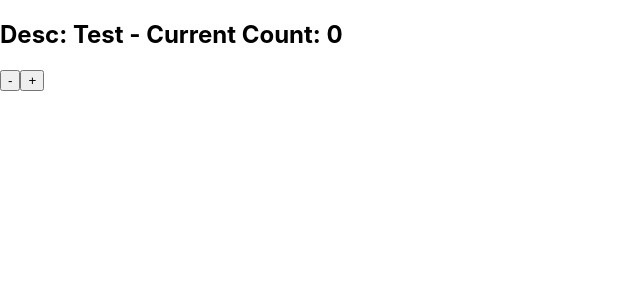
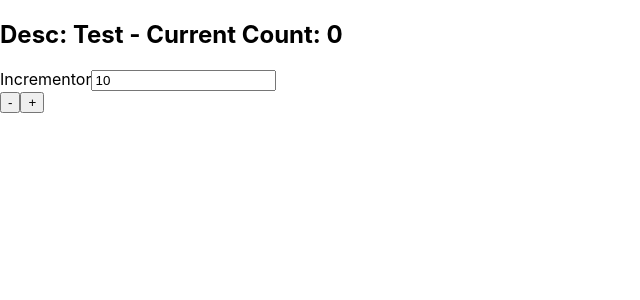
Before and after one commit to suntunz/next-ts-jest-react-testing-library-storybook, a Next.js app: page / in a window 1280 px wide. Shown: the top 300 px of the page, without its empty margins (0-640 px from the left). Built offline with nearby package versions, Linux system fonts and the light colour scheme.

Commit message:
fix testing coverage code

```diff
--- a/src/components/atoms/Counter/Counter.tsx
+++ b/src/components/atoms/Counter/Counter.tsx
@@ -6,14 +6,37 @@ interface CounterProps {
 }
 
 const Counter = ({ description, defaultCount }: CounterProps) => {
-  const [count, setCount] = useState(defaultCount)
+  const [count, setCount] = useState<number>(defaultCount)
+  const [incrementor, setIncrementor] = useState<number>(10)
+
+  const handlerSetCount = () => {
+    const newStateCount = count - incrementor
+    setCount(newStateCount < 0 ? 0 : newStateCount)
+  }
+
+  const handlerSetIncrementor = (value: string) => {
+    const parseIntValue = parseInt(value, 10)
+    setIncrementor(parseIntValue || 0)
+  }
 
   return (
     <div>
       <h2>Desc: {description} - Current Count: {count}</h2>
 
-      <button type="button" onClick={() => setCount(count - 1)}> - </button>
-      <button type="button" onClick={() => setCount(count + 1)}> + </button>
+      <div>
+        <label htmlFor="input-incrementor">
+          Incrementor
+          <input
+            id="input-incrementor"
+            type="text"
+            value={incrementor}
+            onChange={(event) => handlerSetIncrementor(event.target.value)}
+          />
+        </label>
+      </div>
+
+      <button type="button" aria-label="Decrement" onClick={() => handlerSetCount()}> - </button>
+      <button type="button" aria-label="Increment" onClick={() => setCount(count + incrementor)}> + </button>
     </div>
   )
 }
```
Also changed, not shown: 1 other file (tests, documents, lock files or other folders).
